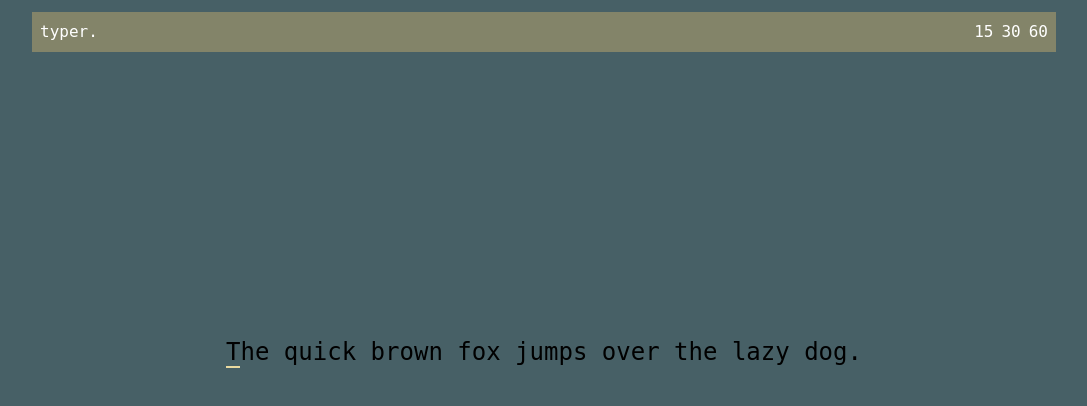
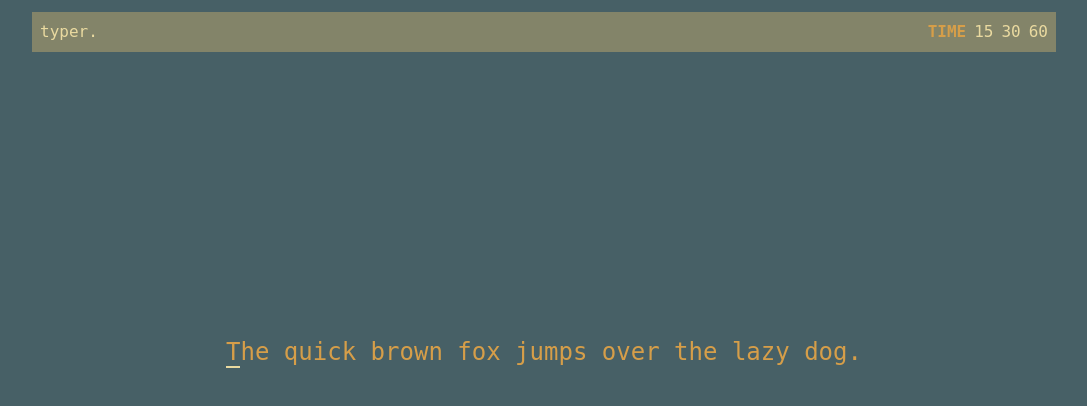
Before and after one commit to bweppl1/typer, a React (Vite) app: page / in a window 1280 px wide. Shown: the top 406 px of the page, without its empty margins (96-1183 px from the left). Built offline with nearby package versions, Linux system fonts and the light colour scheme.

Commit message:
formatting and styling

```diff
--- a/src/components/NavBar.jsx
+++ b/src/components/NavBar.jsx
@@ -3,10 +3,11 @@ const NavBar = ({ setTestTime }) => {
     setTestTime(sec);
   };
   return (
-    <div className="max-w-5xl mx-auto font-jetbrainsmono color-light justify-between bg-lightolive text-white flex p-2">
+    <div className="max-w-5xl mx-auto font-jetbrainsmono justify-between bg-lightolive text-light flex p-2">
       <h1 className="bold">typer.</h1>
 
       <ul className="flex flex-row gap-2">
+        <li className="font-bold text-med">TIME</li>
         <li onClick={() => handleClick(15)}>15</li>
         <li onClick={() => handleClick(30)}>30</li>
         <li onClick={() => handleClick(60)}>60</li>
--- a/src/pages/Home.jsx
+++ b/src/pages/Home.jsx
@@ -69,7 +69,9 @@ const Home = ({ testTime }) => {
 
   return (
     <div className="max-w-5xl m-auto flex h-150 bg-darkgreen font-jetbrainsmono">
-      {newTest && <div className="m-auto text-2xl">{renderTypingTest()}</div>}
+      {newTest && (
+        <div className="m-auto text-2xl text-med">{renderTypingTest()}</div>
+      )}
     </div>
   );
 };
```
